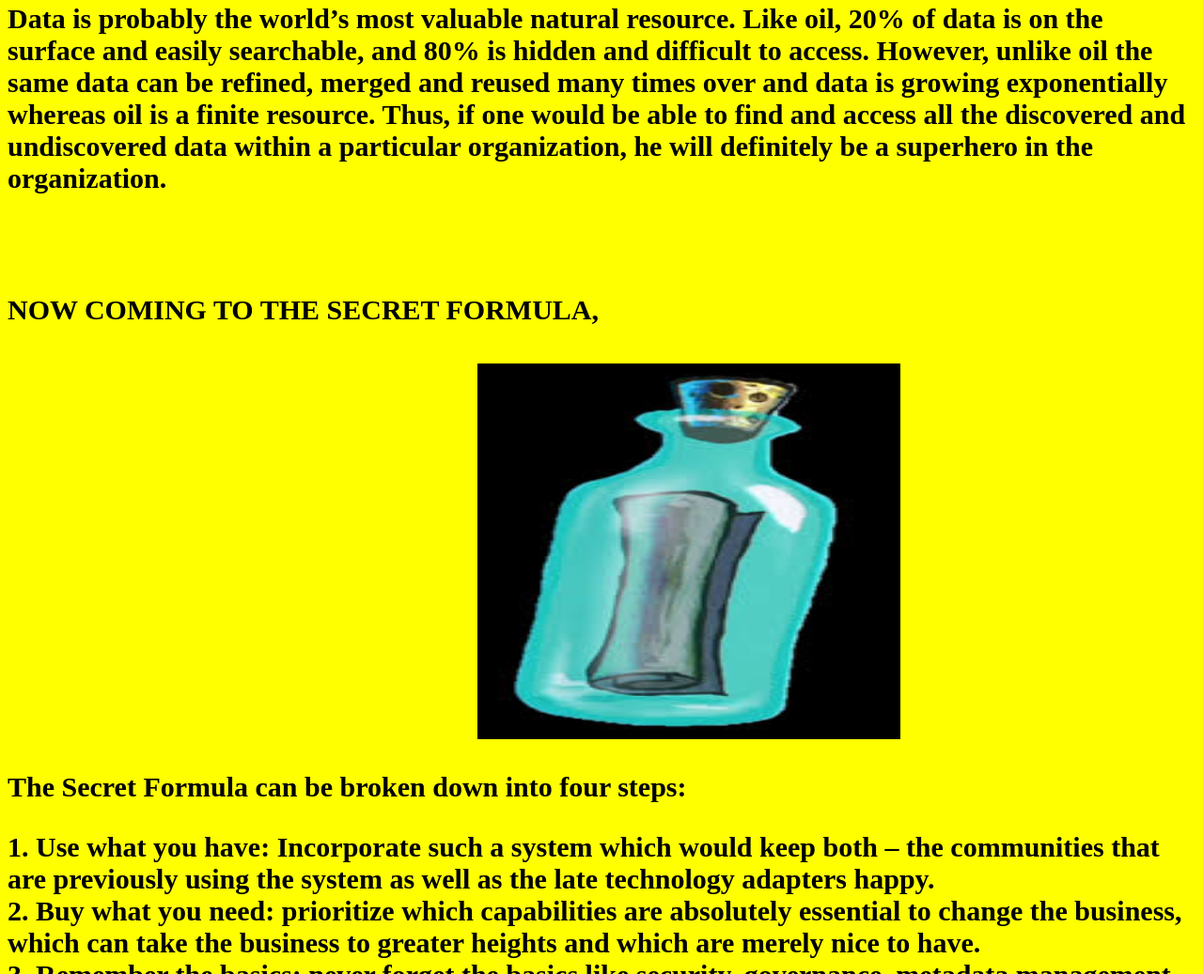
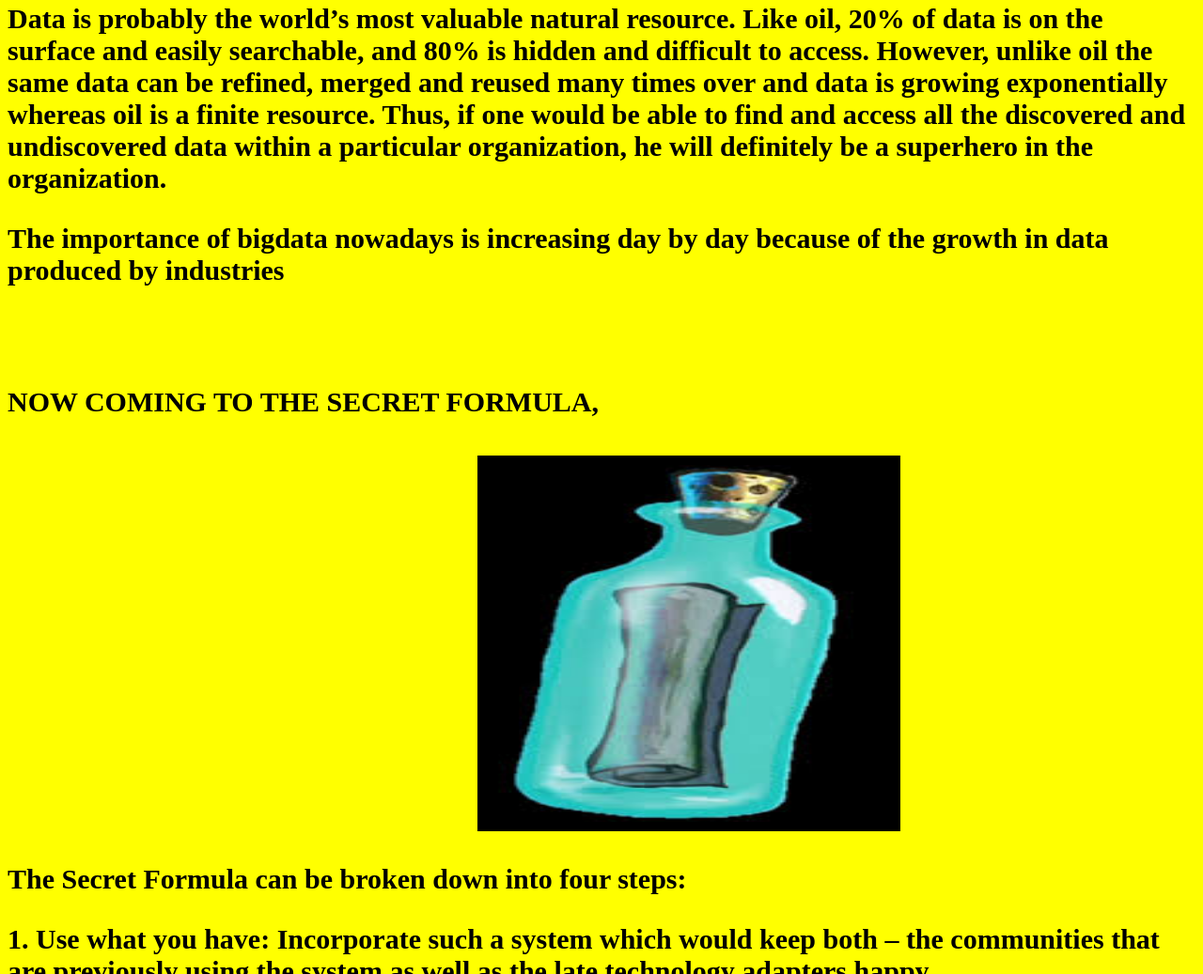
Before and after one commit to keshav2410garg/bigdata, a plain HTML site: page index.html in a window 1280 px wide. Shown: the part 1105-2142 px from the top of the page at 94% size. Drawn offline with Linux system fonts and the light colour scheme.

Commit message:
Added changes at line 25 and 26

```diff
--- a/index.html
+++ b/index.html
@@ -22,6 +22,8 @@
 However, unlike oil the same data can be refined, merged and reused many times over and data is growing exponentially whereas oil is a finite resource.
 Thus, if one would be able to find and access all the discovered and undiscovered data within a particular organization, he will definitely be a superhero in the organization.
 </b></p>
+<p><b>The importance of bigdata nowadays is increasing day by day because of the growth in data produced by industries</b>
+</p>
 <br>
 <br>
 <h4><b>NOW COMING TO THE SECRET FORMULA,</b></h4>
```
